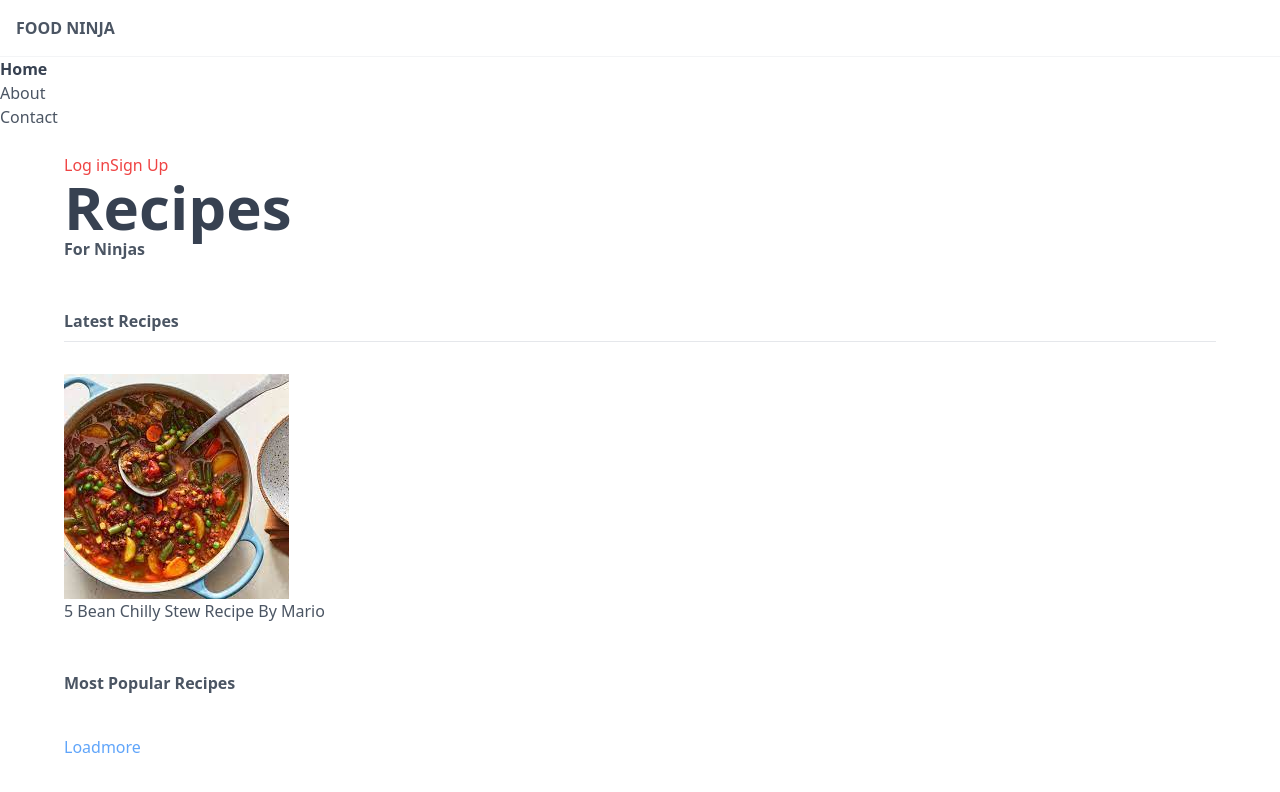
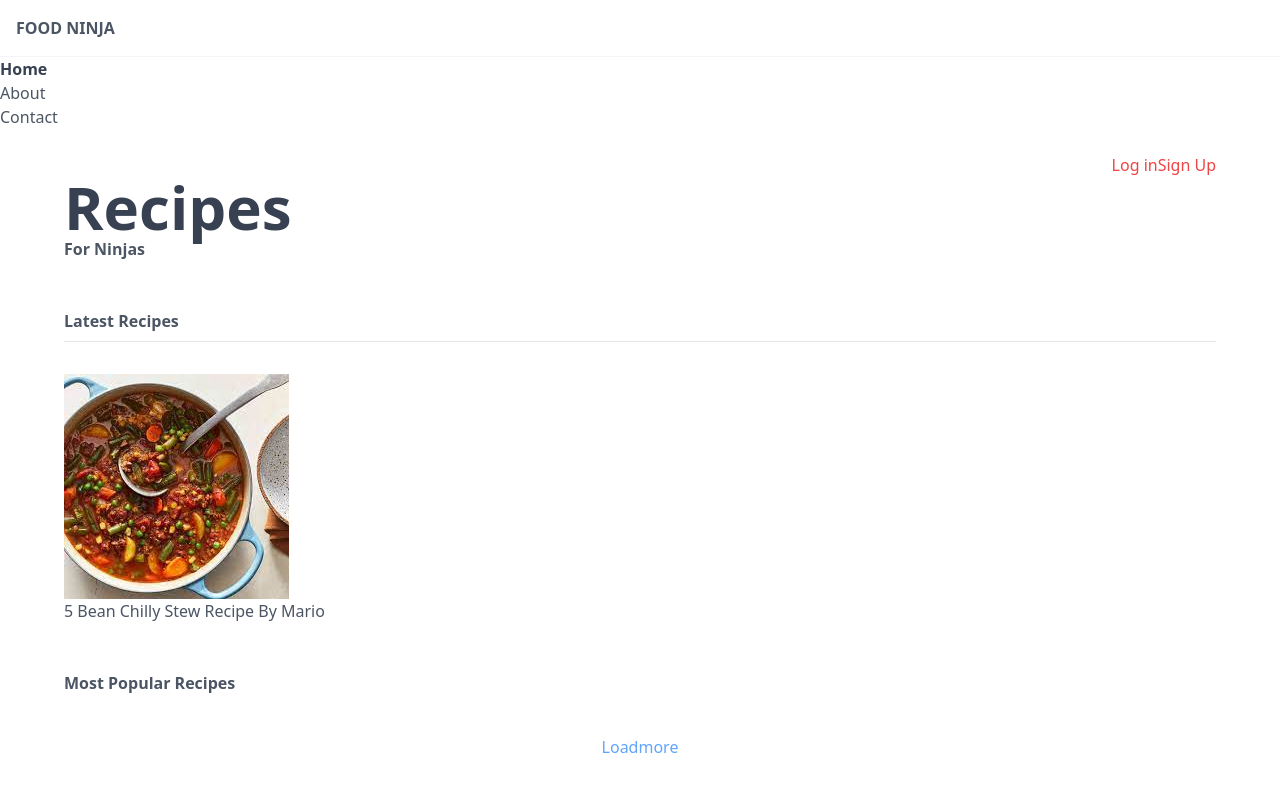
Before and after one commit to rahulalam31/food-ninja-tailwind, a website: page public/index.html in a window 1280 px wide. Drawn offline with Linux system fonts and the light colour scheme.

Commit message:
flex class

```diff
--- a/public/index.html
+++ b/public/index.html
@@ -37,7 +37,7 @@
       <!-- end nav -->
 
       <main class="px-16 py-6">
-        <div class="flex">
+        <div class="flex justify-end ml-2">
             <a href="" class="text-red-500">Log in</a>
             <a href="" class="text-red-500">Sign Up</a>
         </div>
@@ -68,7 +68,7 @@
               <!-- cards here -->
             </div>
 
-            <div>
+            <div class="flex justify-center">
               <div class="text-blue-400">Loadmore</div>
             </div>
 
```
